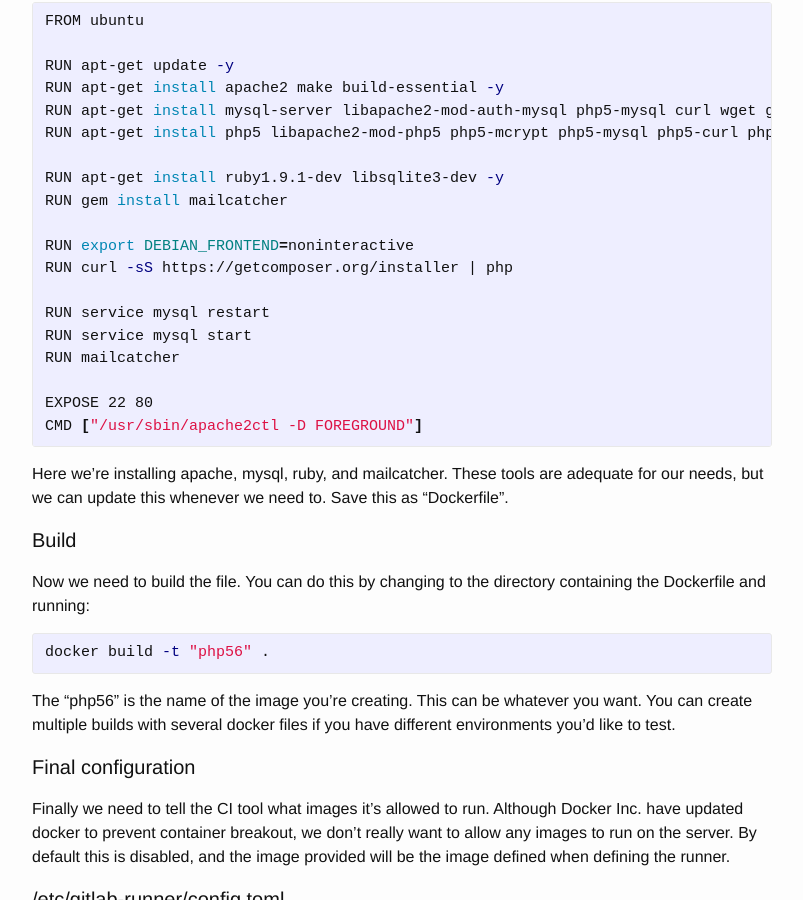
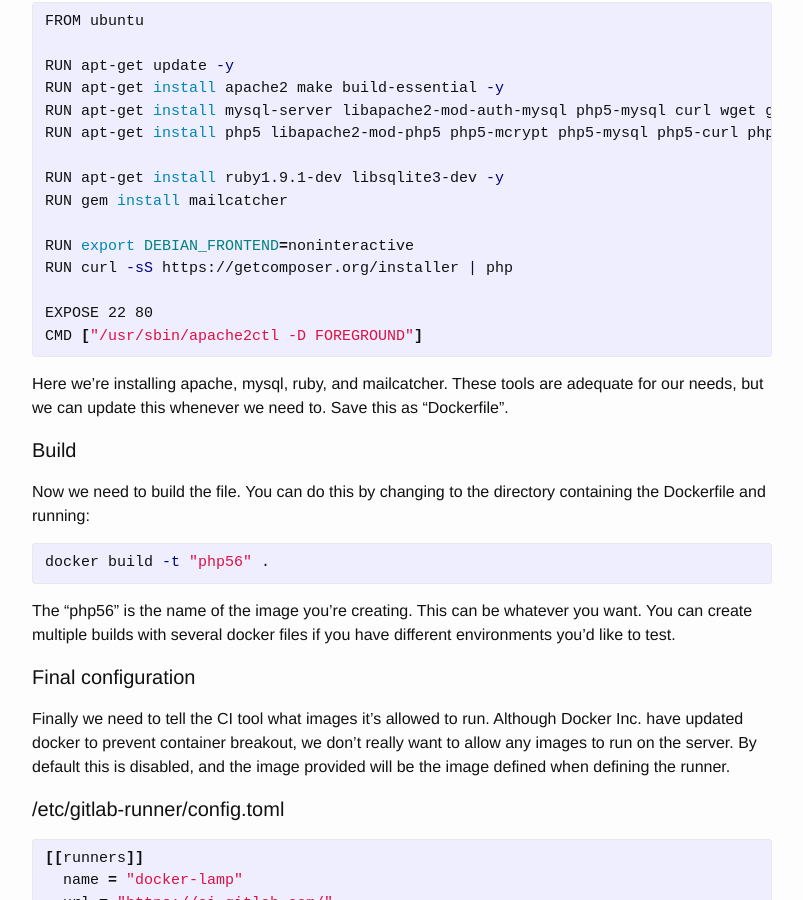
Before and after one commit to amonger/amonger.github.io, a Jekyll site: the page built from _posts/2015-08-13-continuous-integration-with-gitlab-ci.markdown, in a window 1280 px wide and 900 px high, scrolled down 3116 px. Shown: the whole window, without its empty margins (238-1041 px from the left). Built offline with Jekyll 4.4.1, drawn with Linux system fonts in a browser that asks for light colours; comment, search, counter and statistics services are not loaded.

Commit message:
Remove redundant bits

```diff
--- a/_posts/2015-08-13-continuous-integration-with-gitlab-ci.markdown
+++ b/_posts/2015-08-13-continuous-integration-with-gitlab-ci.markdown
@@ -117,10 +117,6 @@ RUN gem install mailcatcher
 RUN export DEBIAN_FRONTEND=noninteractive
 RUN curl -sS https://getcomposer.org/installer | php
 
-RUN service mysql restart
-RUN service mysql start
-RUN mailcatcher
-
 EXPOSE 22 80
 CMD ["/usr/sbin/apache2ctl -D FOREGROUND"]
 {% endhighlight %}
```
